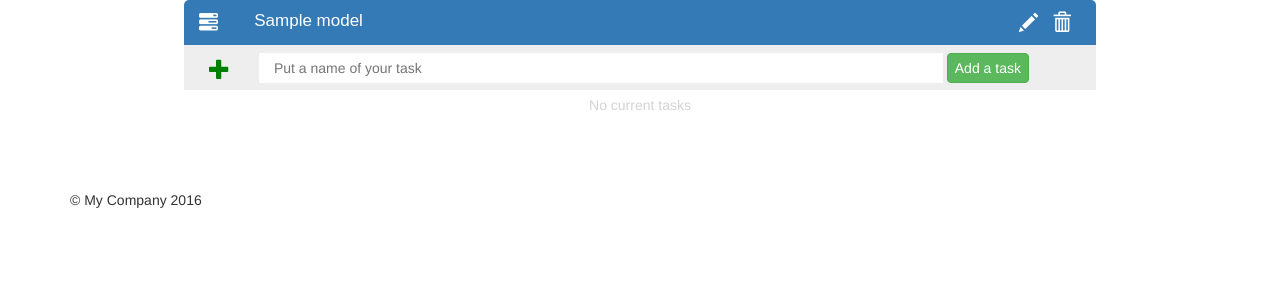
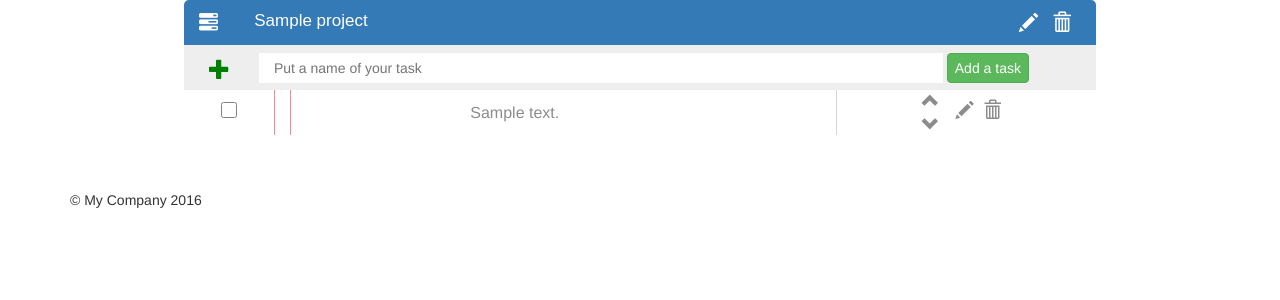
Before and after one commit to Dzemlianoi/todo.com, a Yii app: template views/tasks/project.php in a window 1280 px wide. Shown: the top 300 px of the page. Run offline with PHP 8.4 and a stand-in for Yii, Linux system fonts and the light colour scheme; the template is opened without the code that fills it: most values are stand-ins (such as "Sample title", 1, 10 or a date in 2020); data that the repository does not hold is empty; some libraries are stand-ins or nearby versions.

Commit message:
tasks showed

```diff
--- a/views/tasks/index.php
+++ b/views/tasks/index.php
@@ -3,7 +3,7 @@
 ?>
 <div class="task-lists-div">
     <?foreach ($data as $project){
-        echo $this->render('project',['model'=>$project]);
+        echo $this->render('project',['project'=>$project]);
     };
     ?>
 </div>
--- a/views/tasks/project.php
+++ b/views/tasks/project.php
@@ -1,7 +1,7 @@
-<div class="project" id="<?= $model['id']?>">
+<div class="project" id="<?= $project['id']?>">
     <div class="head-project bg-primary">
         <span class="glyph-for-head-projects glyphicon glyphicon-tasks"></span>
-        <input disabled type="text" value="<?= $model['name']?>" class="project-name"/>
+        <input disabled type="text" value="<?= $project['name']?>" class="project-name"/>
         <div class="head-buttons-div">
             <span class="glyph-for-head-projects glyphicon glyphicon-pencil"></span>
             <span class="glyph-for-head-projects glyphicon glyphicon-trash"></span>
@@ -13,6 +13,9 @@
         <button class="task-add-btn btn btn-success">Add a task</button>
     </div>
     <div class="tasks-of-project empty-project">
-        No current tasks
+        <?foreach ($project['tasks'] as $task){
+          echo $this->render('task',['task'=>$task]);
+        }
+        ?>
     </div>
 </div>
--- a/views/tasks/task.php
+++ b/views/tasks/task.php
@@ -1,9 +1,9 @@
-<div class="task-row" id="task<?=$model['id']?>" data="<?=$model['priority']?>">
+<div class="task-row" id="task<?=$task['id']?>" data="<?=$task['priority']?>">
     <div class="done-task">
         <input type="checkbox"/>
     </div>
     <div class="text-task">
-        <input type="text" class="input-name-task" disabled value="<?=$model['text']?>"/>
+        <input type="text" class="input-name-task" disabled value="<?=$task['text']?>"/>
     </div>
     <div class="task-updating">
         <div class="task-order-change">
```
Also changed, not shown: controllers/TasksController.php (+13 -1 lines).
